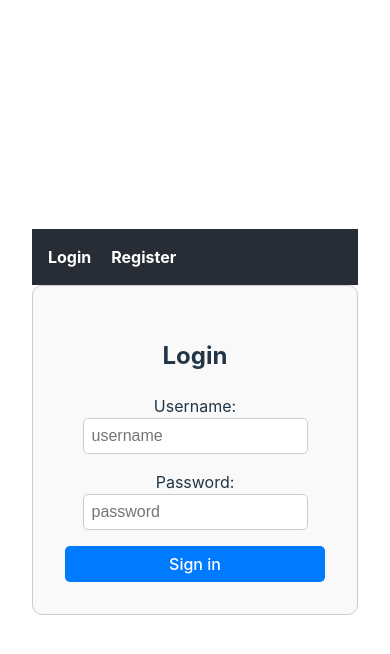
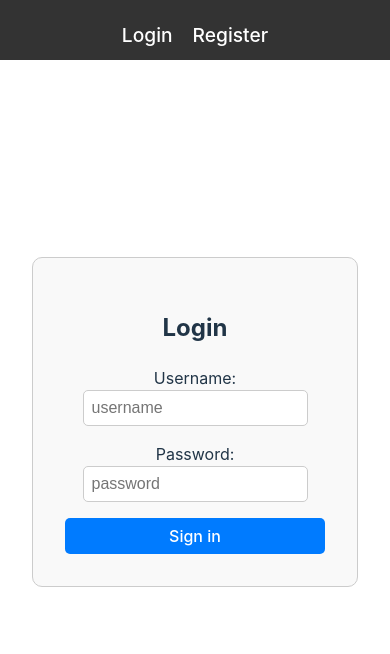
Before and after one commit to Nosiferum/UserAPIFrontend, a React (Vite) app: page /login in a window 390 px wide. Shown: the top 654 px of the page. Built offline with nearby package versions, Linux system fonts and the light colour scheme.

Commit message:
feat: Changed navbar design also made it somewhat flexible

```diff
--- a/src/components/NavBar.css
+++ b/src/components/NavBar.css
@@ -1,22 +1,46 @@
 .navbar {
-    background-color: #282c34;
-    padding: 1rem;
+    width: 100%;
+    background-color: #333;
+    position: fixed;
+    top: 0;
+    left: 0;
+    z-index: 1000;
 }
 
-.navbar ul {
-    list-style-type: none;
+.navbar-container {
     display: flex;
-    gap: 20px;
-    margin: 0;
-    padding: 0;
+    justify-content: space-between;
+    align-items: center;
+    max-width: 1200px;
+    margin: 0 auto;
+    padding: 0 20px;
+    height: 60px;
 }
 
-.navbar a {
+.navbar-links a {
     color: white;
+    margin-left: 20px;
     text-decoration: none;
-    font-weight: bold;
+    font-size: 1rem;
 }
 
-.navbar a:hover {
-    text-decoration: underline;
+.navbar-links a:hover {
+    color: #ddd;
 }
+
+@media (max-width: 768px) {
+    .navbar-container {
+        flex-direction: column;
+        justify-content: center;
+    }
+
+    .navbar-links {
+        margin-top: 10px;
+    }
+
+    .navbar-links a {
+        font-size: 1.2rem;
+        margin-left: 0;
+        padding: 10px;
+    }
+}
--- a/src/components/NavBar.tsx
+++ b/src/components/NavBar.tsx
@@ -4,14 +4,12 @@ import "./NavBar.css"
 function NavBar(){
     return (
         <nav className="navbar">
-            <ul>
-                <li>
+            <div className="navbar-container">
+                <div className="navbar-links">
                     <Link to="/login">Login</Link>
-                </li>
-                <li>
                     <Link to="/register">Register</Link>
-                </li>
-            </ul>
+                </div>
+            </div>
         </nav>
     )
 }
```
